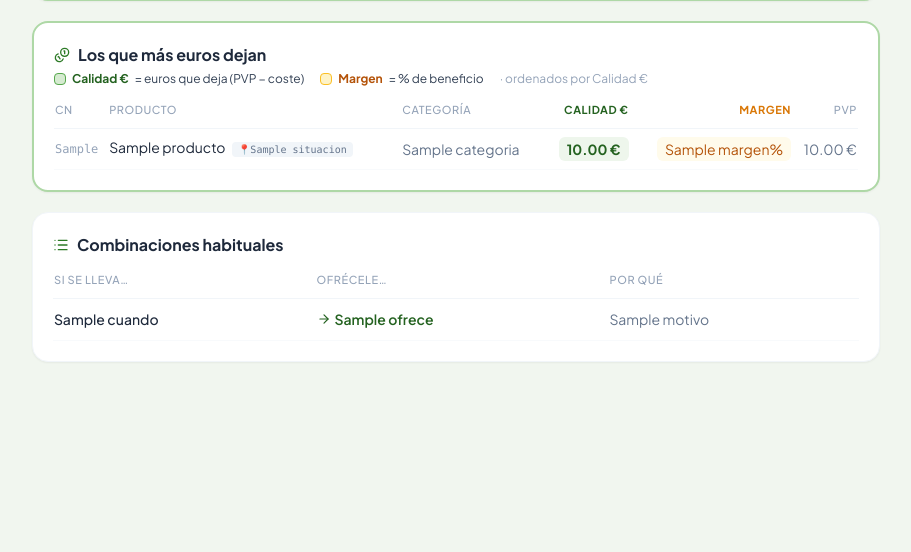
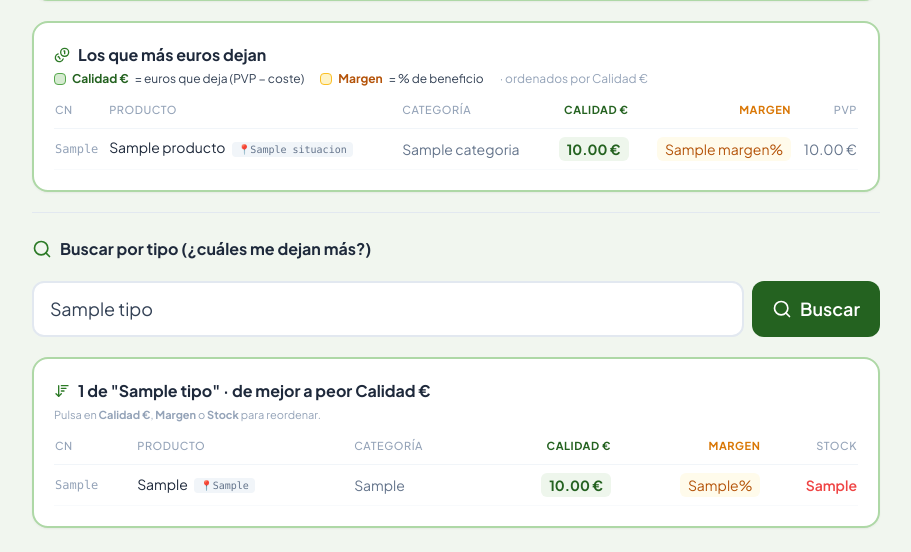
Before and after one commit to davidgoyma-cloud/repliq-mostrador, a FastAPI app: template templates/mostrador.html in a window 1280 px wide. Shown: the part 551-1103 px from the top of the page, without its empty margins (184-1095 px from the left). Before the commit the page ends 912 px from the top, so only its background shows below. Run offline with FastAPI, Linux system fonts and the light colour scheme; the template is opened without the code that fills it: most values are stand-ins (such as "Sample title", 1, 10 or a date in 2020); some libraries are stand-ins or nearby versions.

Commit message:
Quitar combinaciones habituales; anadir buscador por tipo
- Nuevo buscador: escribes un tipo (antihistaminico, antigripal, solar,
  colirio, vitaminas, probioticos...) y saca TUS productos de esa clase
  ordenados de mejor a peor Calidad EUR, con margen, stock y ubicacion.
- Tabla reordenable pulsando Calidad EUR / Margen / Stock.
- Se elimina la tabla de 'Combinaciones habituales'.

Co-Authored-By: Claude Opus 4.8 <noreply@anthropic.com>

```diff
--- a/main.py
+++ b/main.py
@@ -174,9 +174,19 @@ def _fmt(texto: str | None) -> str | None:
 def _ctx(**kw):
     base = {"cruzada": VENTA_CRUZADA, "top_margen": TOP_MARGEN,
             "reco": None, "error": None, "producto": "",
-            "reco_sint": None, "error_sint": None, "sintoma": ""}
+            "reco_sint": None, "error_sint": None, "sintoma": "",
+            "tipo": "", "tipo_res": None, "tipo_nores": False}
     base.update(kw)
     return base
+
+
+@app.post("/tipo", response_class=HTMLResponse)
+def tipo(request: Request, tipo: str = Form("")):
+    from retrieval import buscar_tipo
+    t = tipo.strip()
+    res = buscar_tipo(t) if t else []
+    return templates.TemplateResponse(request, "mostrador.html",
+        _ctx(tipo=t, tipo_res=res, tipo_nores=bool(t) and not res))
 
 
 @app.get("/", response_class=HTMLResponse)
--- a/templates/mostrador.html
+++ b/templates/mostrador.html
@@ -118,38 +118,83 @@
     </div>
     {% endif %}
 
-    <div class="bg-white rounded-2xl border border-slate-100 shadow-sm p-5">
-      <h2 class="font-bold text-slate-800 mb-3 flex items-center gap-2">
-        <i data-lucide="list" class="w-4 h-4 text-brand-600"></i> Combinaciones habituales
+    <div class="border-t border-slate-200 pt-1"></div>
+
+    <!-- BUSCADOR POR TIPO -->
+    <h2 class="font-bold text-slate-800 flex items-center gap-2">
+      <i data-lucide="search" class="w-5 h-5 text-brand-600"></i> Buscar por tipo (¿cuáles me dejan más?)
+    </h2>
+    <form action="/tipo" method="post" class="flex gap-2">
+      <input name="tipo" value="{{ tipo }}" autocomplete="off"
+             placeholder="Tipo de producto (ej: antihistamínico, antigripal, protector solar, colirio, vitaminas, probióticos...)"
+             class="flex-1 border-2 border-slate-200 rounded-xl px-4 py-3 text-lg focus:outline-none focus:border-brand-500">
+      <button class="flex items-center gap-2 text-lg text-white bg-brand-700 hover:bg-brand-800 px-5 py-3 rounded-xl font-semibold whitespace-nowrap">
+        <i data-lucide="search" class="w-5 h-5"></i> Buscar
+      </button>
+    </form>
+
+    {% if tipo_nores %}
+    <div class="bg-amber-50 border border-amber-200 text-amber-800 rounded-xl px-4 py-3">No encuentro productos de "{{ tipo }}" en tu catálogo. Prueba con otra palabra (ej: alergia, gripe, solar, digestivo...).</div>
+    {% endif %}
+
+    {% if tipo_res %}
+    <div class="bg-white rounded-2xl border-2 border-brand-200 shadow-sm p-5">
+      <h2 class="font-bold text-slate-800 mb-1 flex items-center gap-2">
+        <i data-lucide="arrow-down-wide-narrow" class="w-4 h-4 text-brand-600"></i>
+        {{ tipo_res|length }} de "{{ tipo }}" · de mejor a peor Calidad €
       </h2>
-      <div class="overflow-x-auto">
-        <table class="w-full text-left text-sm">
+      <p class="text-[11px] text-slate-400 mb-3">Pulsa en <b>Calidad €</b>, <b>Margen</b> o <b>Stock</b> para reordenar.</p>
+      <div class="max-h-96 overflow-y-auto">
+        <table id="tblTipo" class="w-full text-left text-sm">
           <thead>
-            <tr class="text-[11px] uppercase tracking-wider text-slate-400 border-b border-slate-100">
-              <th class="pb-2 font-medium">Si se lleva…</th>
-              <th class="pb-2 font-medium">Ofrécele…</th>
-              <th class="pb-2 font-medium">Por qué</th>
+            <tr class="text-[11px] uppercase tracking-wider border-b border-slate-100 sticky top-0 bg-white select-none">
+              <th class="pb-2 font-medium text-slate-400">CN</th>
+              <th class="pb-2 font-medium text-slate-400">Producto</th>
+              <th class="pb-2 font-medium text-slate-400">Categoría</th>
+              <th data-sort="num" class="pb-2 font-bold text-right text-brand-700 cursor-pointer">Calidad €</th>
+              <th data-sort="num" class="pb-2 font-bold text-right text-amber-600 cursor-pointer">Margen</th>
+              <th data-sort="num" class="pb-2 font-medium text-right text-slate-400 cursor-pointer">Stock</th>
             </tr>
           </thead>
           <tbody>
-            {% for r in cruzada %}
+            {% for p in tipo_res %}
             <tr class="border-b border-slate-50">
-              <td class="py-2.5 text-slate-800 font-medium">{{ r.cuando }}</td>
-              <td class="py-2.5">
-                <span class="inline-flex items-center gap-1 text-brand-700 font-semibold">
-                  <i data-lucide="arrow-right" class="w-3.5 h-3.5"></i> {{ r.ofrece }}
-                </span>
-              </td>
-              <td class="py-2.5 text-slate-500">{{ r.motivo }}</td>
+              <td class="py-2 text-slate-400 font-mono text-xs">{{ p.cn }}</td>
+              <td class="py-2 text-slate-800">{{ p.n }}{% if p.u %} <span class="ml-1 align-middle text-[10px] font-mono text-slate-500 bg-slate-100 rounded px-1.5 py-0.5">📍{{ p.u }}</span>{% endif %}</td>
+              <td class="py-2 text-slate-500">{{ p.c }}</td>
+              <td class="py-2 text-right" data-v="{{ p.e if p.e is not none else -1 }}">{% if p.e is not none %}<span class="inline-block bg-brand-50 text-brand-700 font-bold rounded-md px-2 py-0.5">{{ '%.2f'|format(p.e) }} €</span>{% else %}<span class="text-slate-300">—</span>{% endif %}</td>
+              <td class="py-2 text-right" data-v="{{ p.m if p.m is not none else -1 }}">{% if p.m is not none %}<span class="inline-block bg-amber-50 text-amber-700 rounded-md px-2 py-0.5">{{ p.m }}%</span>{% else %}<span class="text-slate-300">—</span>{% endif %}</td>
+              <td class="py-2 text-right" data-v="{{ p.s }}"><span class="{% if p.s and p.s > 0 %}text-slate-700{% else %}text-red-500 font-semibold{% endif %}">{{ p.s }}</span></td>
             </tr>
             {% endfor %}
           </tbody>
         </table>
       </div>
     </div>
+    {% endif %}
 
   </main>
 
 <script>lucide.createIcons()</script>
+<script>
+  (function(){
+    var tbl=document.getElementById('tblTipo'); if(!tbl||!tbl.tHead) return;
+    var ths=tbl.tHead.rows[0].cells;
+    for(var i=0;i<ths.length;i++){(function(idx){
+      var th=ths[idx]; if(th.dataset.sort!=='num') return;
+      var dir=-1;
+      th.addEventListener('click',function(){
+        dir=-dir;
+        var tb=tbl.tBodies[0], rows=[].slice.call(tb.rows);
+        rows.sort(function(a,b){
+          var va=parseFloat(a.cells[idx].getAttribute('data-v'))||0;
+          var vb=parseFloat(b.cells[idx].getAttribute('data-v'))||0;
+          return (va-vb)*dir;
+        });
+        rows.forEach(function(r){tb.appendChild(r)});
+      });
+    })(i);}
+  })();
+</script>
 </body>
 </html>
```
Also changed, not shown: retrieval.py (+41 -0 lines).
